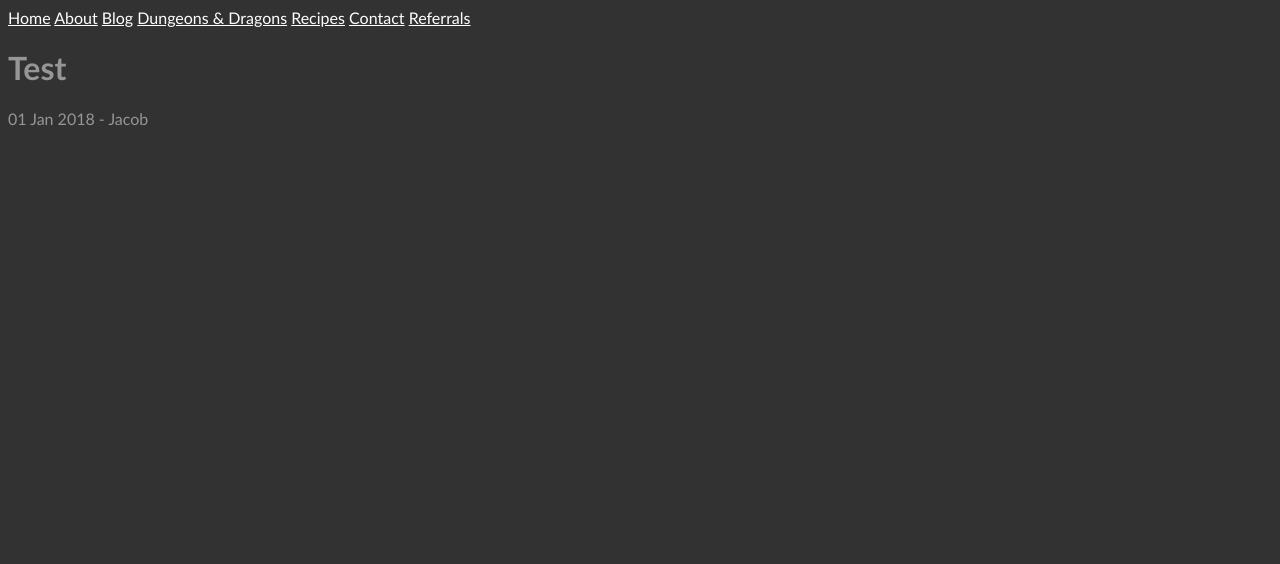
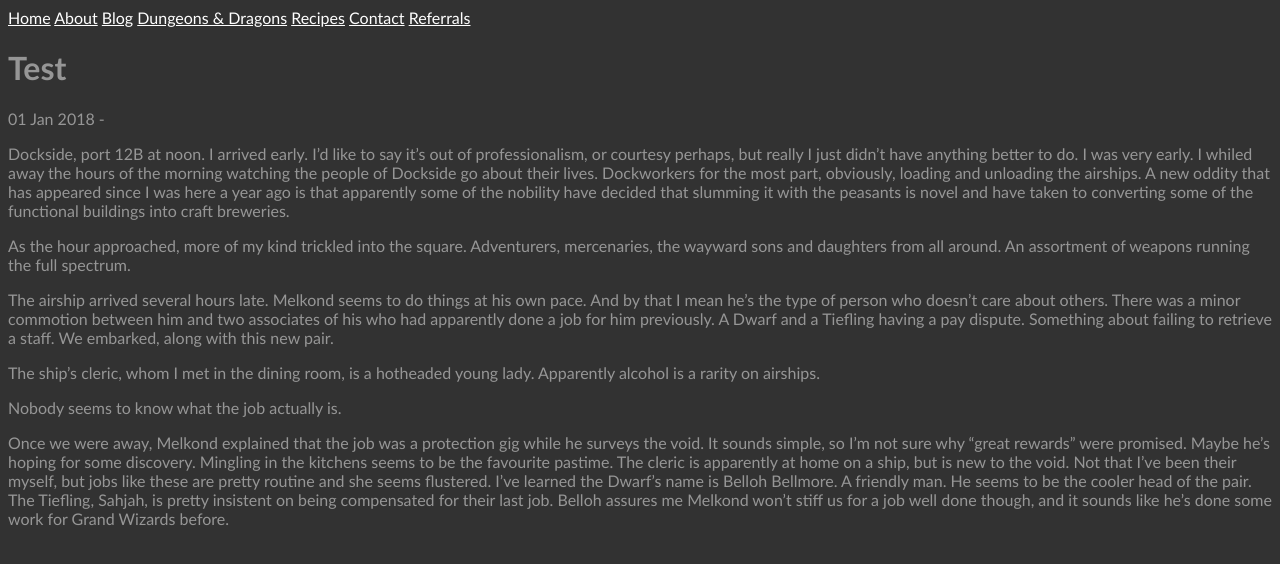
Before and after one commit to jacobpledger/website, a Jekyll site: the page built from _dungeons_and_dragons/2018-01-01-test.md, in a window 1280 px wide. Shown: the top 564 px of the page. Built offline with Jekyll 4.4.1, drawn with Linux system fonts in a browser that asks for light colours.

Commit message:
started first post

```diff
--- a/_dungeons_and_dragons/2018-01-01-test.md
+++ b/_dungeons_and_dragons/2018-01-01-test.md
@@ -1,4 +1,17 @@
 ---
 layout: post
-author: Jacob
+campaign: david
 ---
+
+Dockside, port 12B at noon. I arrived early. I'd like to say it's out of professionalism, or courtesy perhaps, but really I just didn't have anything better to do. I was very early. I whiled away the hours of the morning watching the people of Dockside go about their lives. Dockworkers for the most part, obviously, loading and unloading the airships. A new oddity that has appeared since I was here a year ago is that apparently some of the nobility have decided that slumming it with the peasants is novel and have taken to converting some of the functional buildings into craft breweries.
+
+As the hour approached, more of my kind trickled into the square. Adventurers, mercenaries, the wayward sons and daughters from all around. An assortment of weapons running the full spectrum.
+
+The airship arrived several hours late. Melkond seems to do things at his own pace. And by that I mean he’s the type of person who doesn’t care about others. There was a minor commotion between him and two associates of his who had apparently done a job for him previously. A Dwarf and a Tiefling having a pay dispute. Something about failing to retrieve a staff. We embarked, along with this new pair.
+
+The ship’s cleric, whom I met in the dining room, is a hotheaded young lady. Apparently alcohol is a rarity on airships.
+
+Nobody seems to know what the job actually is.
+
+Once we were away, Melkond explained that the job was a protection gig while he surveys the void. It sounds simple, so I’m not sure why “great rewards” were promised. Maybe he’s hoping for some discovery. Mingling in the kitchens seems to be the favourite pastime. The cleric is apparently at home on a ship, but is new to the void. Not that I’ve been their myself, but jobs like these are pretty routine and she seems flustered.
+I’ve learned the Dwarf’s name is Belloh Bellmore. A friendly man. He seems to be the cooler head of the pair. The Tiefling, Sahjah, is pretty insistent on being compensated for their last job. Belloh assures me Melkond won’t stiff us for a job well done though, and it sounds like he’s done some work for Grand Wizards before.
```
